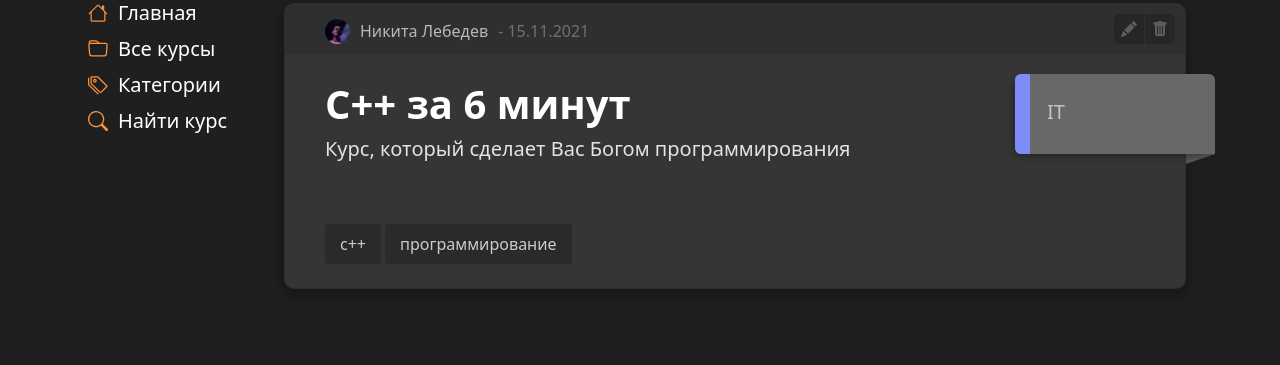
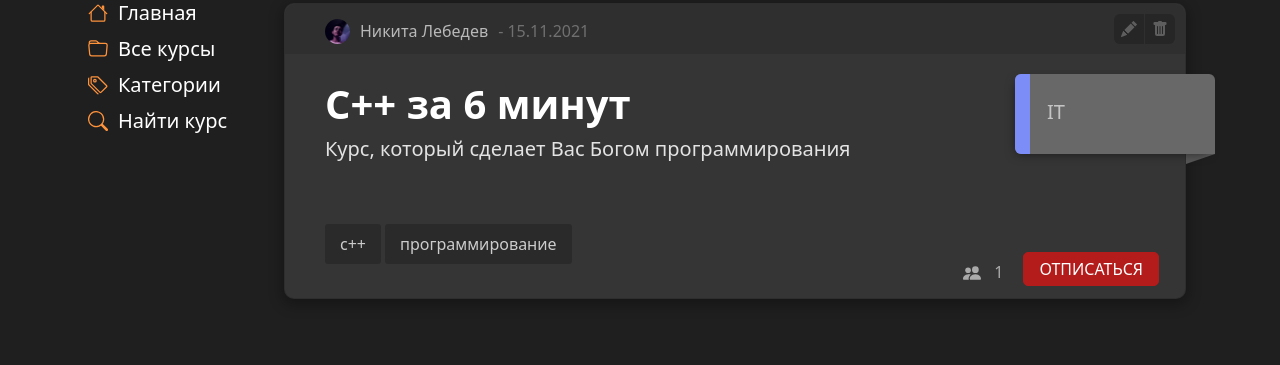
Before and after one commit to NevinLV/djangoCS, a Django app: page /main/course/2/ in a window 1280 px wide. Shown: the part 109-474 px from the top of the page. Run offline with Django 3.2, Linux system fonts and the light colour scheme; a user stored in the database is signed in; data comes from the database, SQL or seed files in the repository; both versions use the stored data as it was after the commit.

Commit message:
Возвращение записи на курс и отображение числа участников

```diff
--- a/main/static/main/css/design-tokens/MediaQueries.css
+++ b/main/static/main/css/design-tokens/MediaQueries.css
@@ -29,6 +29,9 @@
     .card .desk{
         width: calc(100% - 210px);
     }
+     .card .SubBtn{
+            display: none;
+    }
 }
 @media screen and (max-width: 768px) {
         .navLeft{
@@ -55,7 +58,10 @@
     }
 
     .card{
-        padding: 20px 20px;
+        padding: 20px 20px 30px 20px;
+    }
+    .card .stat{
+            display: none;
     }
 
     .cardHeader{
--- a/main/static/main/css/design-tokens/card.css
+++ b/main/static/main/css/design-tokens/card.css
@@ -46,7 +46,7 @@ box-shadow: 0px 4px 14px 2px rgba(0, 0, 0, 0.3);
 /* Карты */
 .card{
     transition: 0.2s;
-    padding: 20px 40px;
+    padding: 20px 40px 30px 40px;
     margin: 10px 0;
     width: 100%;
     position: relative;
@@ -172,15 +172,19 @@ box-shadow: 0px 4px 14px 2px rgba(0, 0, 0, 0.3);
         }
 
         .card .stat{
+            position: absolute;
+            right: 10px;
+            bottom: 5px;
             display: flex;
             flex: none;
             align-items: center;
             justify-content: flex-end;
+            width: fit-content;
+            padding: 3px 12px;
         }
         .card .stat .usercount{
-            margin-left: 5px;
             padding-top: 2px;
-            margin-right: 10px;
+            margin-left: 10px;
         }
 
         .card .stat .go{
@@ -189,23 +193,33 @@ box-shadow: 0px 4px 14px 2px rgba(0, 0, 0, 0.3);
             background-color: var(--black);
             margin-bottom: 4px;
             margin-right: 4px;
-            padding: 8px 15px;
+            padding: 4px 15px;
             color: white;
-            border-radius: 3px;
+            border-radius: 5px;
+            border-style: solid;
+            border-width: 1px;
+            border-color: var(--black);
+            cursor: pointer;
+            transition: 0.2s;
         }
         .card .stat .go:hover{
-            background-color: var(--lblack);
+            background-color: #2c2c2c;
         }
 
         .card .stat .userhascourse{
+            cursor: pointer;
             position: relative;
             margin-left: 20px;
             background-color: var(--lred);
             margin-bottom: 4px;
             margin-right: 4px;
-            padding: 8px 15px;
+            padding: 4px 15px;
             color: white;
-            border-radius: 3px;
+            border-radius: 5px;
+            border-style: solid;
+            border-width: 1px;
+            border-color: var(--lred);
+            transition: 0.2s;
         }
 
         .card .stat .userhascourse:hover{
@@ -237,6 +251,7 @@ box-shadow: 0px 4px 14px 2px rgba(0, 0, 0, 0.3);
             padding-right: 5px;
             background-color: #262626;
             fill: var(--lblack);
+
         }
         .card .categoryLable{
             border-radius: 6px 6px 0 6px;
@@ -274,6 +289,51 @@ box-shadow: 0px 4px 14px 2px rgba(0, 0, 0, 0.3);
         #coursedelete{
 
             border-radius: 0 6px 6px 0;
+        }
+
+        svg{
+            transition: 0.2s;
+        }
+        #edit:hover svg{
+            fill: #d9d9d9
+        }
+        #coursedelete:hover svg{
+            fill: var(--llred)
+        }
+
+        .SubBtn{
+            margin-top: 10px;
+            width: 100%;
+            justify-content: center;
+            margin-left: 0;
+        }
+        .SubBtn .go{
+            width: 100%;
+            justify-content: center;
+            cursor: pointer;
+            position: relative;
+            background-color: var(--black);
+            padding: 4px 15px;
+            color: white;
+            border-radius: 5px;
+            border-style: solid;
+            border-width: 1px;
+            border-color: var(--black);
+            transition: 0.2s;
+        }
+        .SubBtn .userhascourse{
+            width: 100%;
+            justify-content: center;
+            cursor: pointer;
+            position: relative;
+            background-color: var(--lred);
+            padding: 4px 15px;
+            color: white;
+            border-radius: 5px;
+            border-style: solid;
+            border-width: 1px;
+            border-color: var(--lred);
+            transition: 0.2s;
         }
 
     .small{
--- a/main/static/main/css/design-tokens/icon.css
+++ b/main/static/main/css/design-tokens/icon.css
@@ -24,3 +24,12 @@
     width: 16px;
     height: 16px;
 }
+
+.stat{
+    fill: var(--gray);
+    color: var(--gray)
+}
+.stat svg{
+    margin-top: 4px;
+    margin-right: 3px;
+}
--- a/main/templates/main/course.html
+++ b/main/templates/main/course.html
@@ -49,14 +49,30 @@
                                         {% endif %}
                                     {% endfor %}
                                 </div>
+                            <div class="SubBtn">
+                                {% if user_has_course%}
+                                    <div class="userhascourse" onclick="window.location.href = '{% url 'unsub_course' el.pk  %}'">ОТПИСАТЬСЯ</div>
+                                {% else %}
+                                    <div class="go" onclick="window.location.href = '{% url 'sub_course' el.pk  %}'">ЗАПИСАТЬСЯ</div>
+                                {% endif %}
+                            </div>
                             </div>
 
 
-{#                            <div class="stat">#}
-{#                                <img  src="https://img.icons8.com/material-rounded/24/000000/conference-background-selected.png"/>#}
-{#                                <div class="usercount">{% for c in count_users %}{% if c.course_id == el.pk %}{{ c.total }}{% endif %}{% endfor %}</div>#}
-{#                                <div class="go" onclick="window.location.href = '{% url 'course' el.pk %}'">ПОДРОБНЕЕ</div>#}
-{#                            </div>#}
+                            <div class="stat">
+                                <svg xmlns="http://www.w3.org/2000/svg" width="18" height="18" fill="currentColor" class="bi bi-people-fill" viewBox="0 0 16 16">
+                                  <path d="M7 14s-1 0-1-1 1-4 5-4 5 3 5 4-1 1-1 1H7zm4-6a3 3 0 1 0 0-6 3 3 0 0 0 0 6z"/>
+                                  <path fill-rule="evenodd" d="M5.216 14A2.238 2.238 0 0 1 5 13c0-1.355.68-2.75 1.936-3.72A6.325 6.325 0 0 0 5 9c-4 0-5 3-5 4s1 1 1 1h4.216z"/>
+                                  <path d="M4.5 8a2.5 2.5 0 1 0 0-5 2.5 2.5 0 0 0 0 5z"/>
+                                </svg>
+                                <div class="usercount">{% for c in count_users %}{% if c.course_id == el.pk %}{{ c.total }}{% endif %}{% endfor %}</div>
+                                {% if user_has_course%}
+                                    <div class="userhascourse" onclick="window.location.href = '{% url 'unsub_course' el.pk  %}'">ОТПИСАТЬСЯ</div>
+                                {% else %}
+                                    <div class="go" onclick="window.location.href = '{% url 'sub_course' el.pk  %}'">ЗАПИСАТЬСЯ</div>
+                                {% endif %}
+                            </div>
+
                             <div class="categoryLable">
                                 <div class="categor">
                                     <div class="pointBtn" id="l{{ el.category.pk }}"></div>
```
Also changed, not shown: main/templates/main/baselist.html (+8 -5 lines), db.sqlite3, main/static/main/css/design-tokens/button.css (line endings or trailing spaces).
